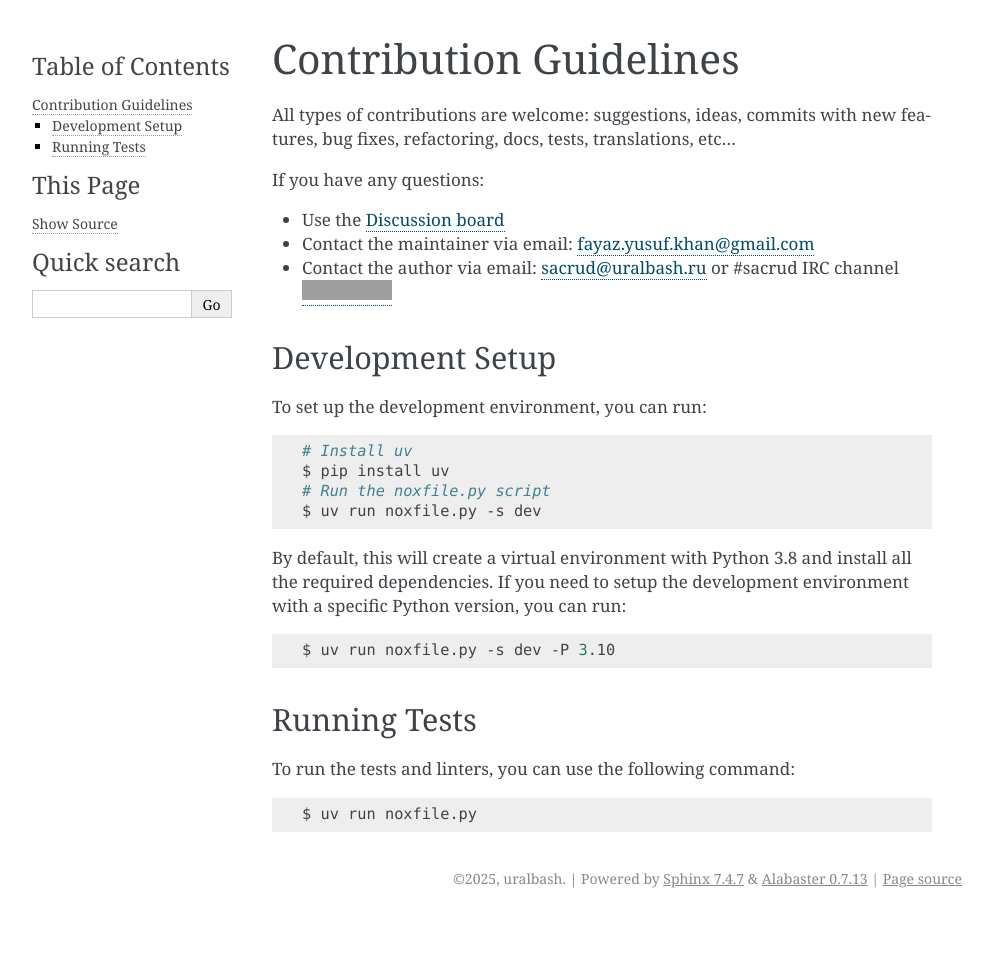
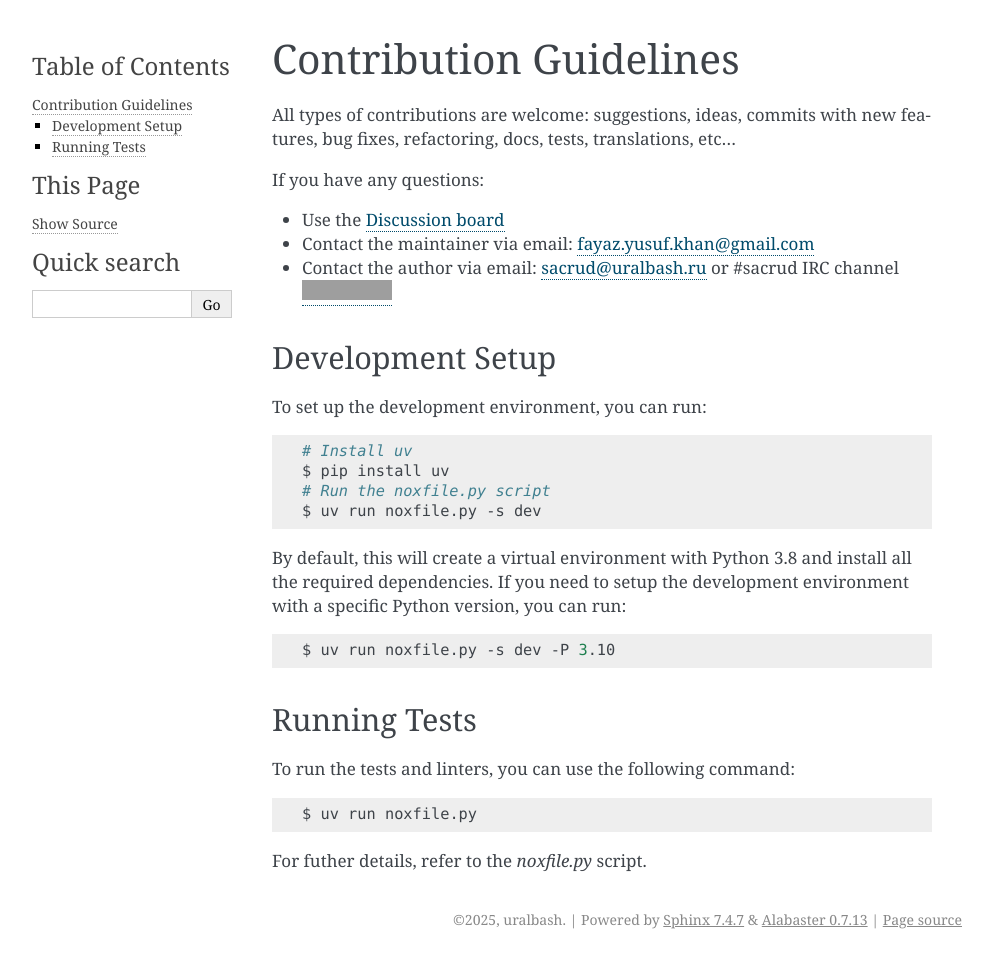
Before and after one commit to uralbash/sqlalchemy_mptt, a Sphinx documentation site: the page built from docs/CONTRIBUTING.rst, in a window 1280 px wide. Shown: the whole page, without its empty margins (148-1141 px from the left). Built offline with Sphinx 7.4.7, drawn with Linux system fonts in a browser that asks for light colours; before the commit the page ends 918 px from its top, so only the background shows below that; grey boxes are pictures that could not be loaded.

Commit message:
Add pointer to noxfile help

```diff
--- a/docs/CONTRIBUTING.rst
+++ b/docs/CONTRIBUTING.rst
@@ -38,6 +38,7 @@ To run the tests and linters, you can use the following command:
 
     $ uv run noxfile.py
 
+For futher details, refer to the `noxfile.py` script.
 
 .. |IRC Freenode| image:: https://img.shields.io/badge/irc-freenode-blue.svg
    :target: https://webchat.freenode.net/?channels=sacrud
```
